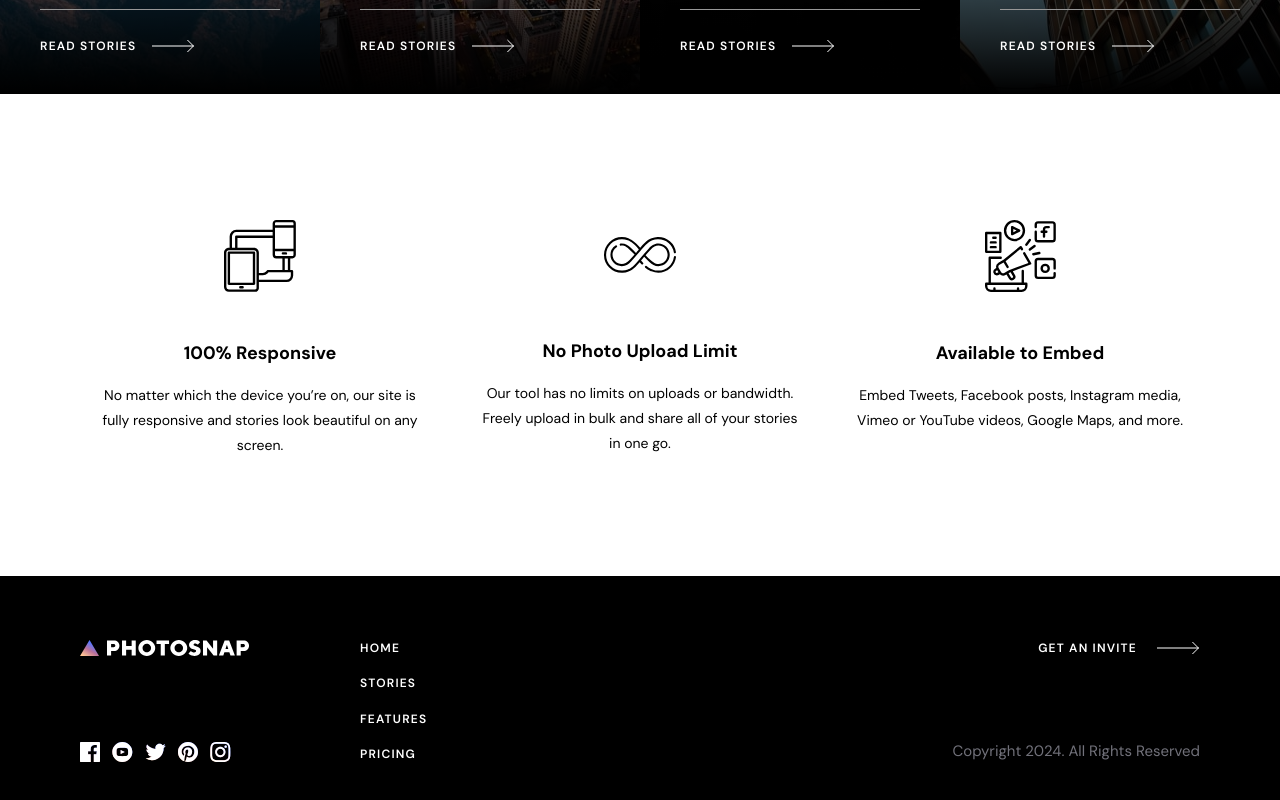
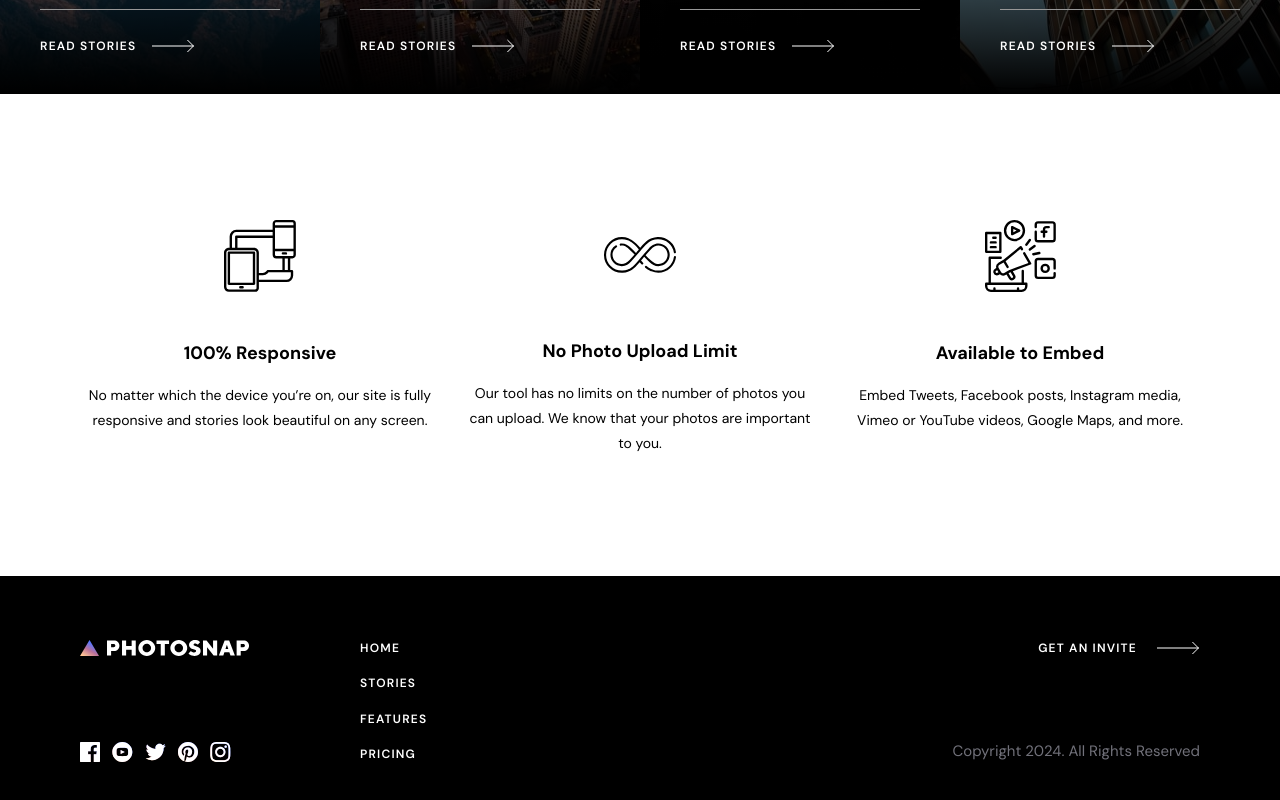
Before and after one commit to SeyrenZ/photosnap_landing_page, a Next.js app: page / in a window 1280 px wide. Shown: the part 2422-3222 px from the top of the page. Built offline with nearby package versions, Linux system fonts and the light colour scheme.

Commit message:
feat: Created FeaturesHeader, simplified using CapabilityComponent

```diff
--- a/src/app/features/page.tsx
+++ b/src/app/features/page.tsx
@@ -1,7 +1,13 @@
+import { FeaturesHeader } from "@/components";
+
 import React from "react";
 
 const page = () => {
-  return <div>page</div>;
+  return (
+    <div className="pt-[72px]">
+      <FeaturesHeader />
+    </div>
+  );
 };
 
 export default page;
--- a/src/components/Capability.tsx
+++ b/src/components/Capability.tsx
@@ -1,51 +1,28 @@
+"use client";
 import React from "react";
 import { EmbedProp, NoLimitProp, ResponsiveProp } from "./svgs";
+import CapabilityComponent from "./CapabilityComponent";
 
 const Capability = () => {
   return (
     <div className="w-full h-auto">
       <div className="w-full max-w-[1440px] px-[165px] py-[120px] mx-auto bg-white flex items-center justify-center">
         <div className="flex items-center justify-center lg:flex-row flex-col gap-x-[30px] gap-y-16">
-          <div className="lg:w-[350px] md:w-[457px] w-[310px] h-[236px] flex flex-col items-center gap-y-12">
-            <div className="flex items-center justify-center h-[71px]">
-              <ResponsiveProp />
-            </div>
-            <div className="flex flex-col items-center gap-y-4">
-              <div className="text-lg font-bold">100% Responsive</div>
-              <div className="text-sm leading-[25px] text-center">
-                No matter which the device you’re on, our site is
-                <br className="lg:block hidden" /> fully responsive and stories
-                look beautiful on any
-                <br className="lg:block hidden" /> screen.
-              </div>
-            </div>
-          </div>
-          <div className="lg:w-[350px] md:w-[457px] w-[310px] h-[236px] flex flex-col items-center gap-y-12">
-            <div className="flex items-center justify-center h-[71px]">
-              <NoLimitProp />
-            </div>
-            <div className="flex flex-col items-center gap-y-4">
-              <div className="text-lg font-bold">No Photo Upload Limit</div>
-              <div className="text-sm leading-[25px] text-center">
-                Our tool has no limits on uploads or bandwidth.
-                <br className="lg:block hidden" /> Freely upload in bulk and
-                share all of your stories
-                <br className="lg:block hidden" /> in one go.
-              </div>
-            </div>
-          </div>
-          <div className="lg:w-[350px] md:w-[457px] w-[310px] h-[236px] flex flex-col items-center gap-y-12">
-            <div className="flex items-center justify-center h-[71px]">
-              <EmbedProp />
-            </div>
-            <div className="flex flex-col items-center gap-y-4">
-              <div className="text-lg font-bold">Available to Embed</div>
-              <div className="text-sm leading-[25px] text-center">
-                Embed Tweets, Facebook posts, Instagram media, Vimeo or YouTube
-                videos, Google Maps, and more.
-              </div>
-            </div>
-          </div>
+          <CapabilityComponent
+            icon={<ResponsiveProp />}
+            title="100% Responsive"
+            desc="No matter which the device you’re on, our site is fully responsive and stories look beautiful on any screen."
+          />
+          <CapabilityComponent
+            icon={<NoLimitProp />}
+            title="No Photo Upload Limit"
+            desc="Our tool has no limits on the number of photos you can upload. We know that your photos are important to you."
+          />
+          <CapabilityComponent
+            icon={<EmbedProp />}
+            title="Available to Embed"
+            desc="Embed Tweets, Facebook posts, Instagram media, Vimeo or YouTube videos, Google Maps, and more."
+          />
         </div>
       </div>
     </div>
--- /dev/null
+++ b/src/components/CapabilityComponent.tsx
@@ -0,0 +1,23 @@
+interface CapabilityProps {
+  icon: JSX.Element;
+  title: string;
+  desc: string;
+}
+
+const CapabilityComponent: React.FC<CapabilityProps> = ({
+  icon,
+  title,
+  desc,
+}) => {
+  return (
+    <div className="lg:w-[350px] md:w-[457px] w-[310px] h-[236px] flex flex-col items-center gap-y-12">
+      <div className="flex items-center justify-center h-[71px]">{icon}</div>
+      <div className="flex flex-col items-center gap-y-4">
+        <div className="text-lg font-bold">{title}</div>
+        <div className="text-sm leading-[25px] text-center">{desc}</div>
+      </div>
+    </div>
+  );
+};
+
+export default CapabilityComponent;
--- /dev/null
+++ b/src/components/FeaturesHeader.tsx
@@ -0,0 +1,28 @@
+import Image from "next/image";
+import Link from "next/link";
+import React from "react";
+import { ArrowWhiteProp } from "./svgs";
+
+const FeaturesHeader = () => {
+  return (
+    <div className="w-full md:h-[490px] h-auto">
+      <div className="w-full h-full max-w-[1440px] mx-auto flex md:flex-row flex-col items-center">
+        <div className="w-full lg:max-w-[610px] md:min-w-[495px] h-full md:p-0 px-[33px] py-20 flex items-center justify-center bg-black">
+          <div className="flex flex-col items-start gap-y-5">
+            <div className="md:text-[40px] text-[32px] md:leading-[48px] leading-[40px] text-white font-bold tracking-widest">
+              FEATURES
+            </div>
+            <div className="md:text-md md:leading-normal text-[15px] leading-[25px] text-zinc-400">
+              We make sure all of our features are designed to be
+              <br /> loved by every aspiring and even professional
+              <br /> photograpers who wanted to share their stories.
+            </div>
+          </div>
+        </div>
+        <div className="w-full max-w-[830px] md:min-h-[490px] min-h-[294px] bg-FeaturesHero bg-cover bg-center md:order-last order-first" />
+      </div>
+    </div>
+  );
+};
+
+export default FeaturesHeader;
--- a/src/components/index.ts
+++ b/src/components/index.ts
@@ -1,4 +1,8 @@
 export { default as HomeHeader } from "./HomeHeader";
+export { default as StoriesHeader } from "./StoriesHeader";
+export { default as StoriesContent } from "./StoriesContent";
+export { default as FeaturesHeader } from "./FeaturesHeader";
+
 export { default as HomeContent1 } from "./HomeContent1";
 export { default as HomeContent2 } from "./HomeContent2";
 export { default as HomeContent3 } from "./HomeContent3";
--- a/tailwind.config.ts
+++ b/tailwind.config.ts
@@ -9,6 +9,7 @@ const config: Config = {
   theme: {
     extend: {
       backgroundImage: {
+        FeaturesHero: "url('/hero-2.jpg')",
         StoriesBackground: "url('/moon-of-appalacia.jpg')",
         createShare: "url('/create-and-share.jpg')",
         beautifulStories: "url('/beautiful-stories.jpg')",
```
Also changed, not shown: src/app/stories/page.tsx (+1 -2 lines).
